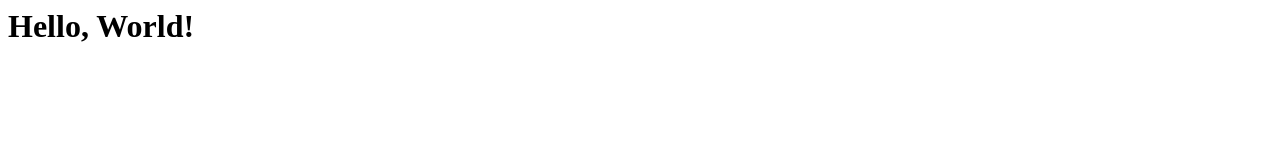
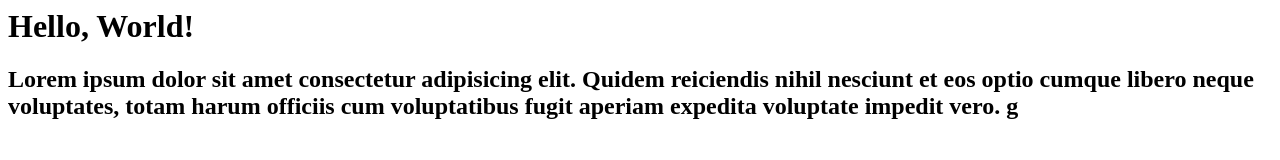
Before and after one commit to Nagoor29/Demo, a plain HTML site: page index.html in a window 1280 px wide. Drawn offline with Linux system fonts and the light colour scheme.

Commit message:
third commit

```diff
--- a/index.html
+++ b/index.html
@@ -1,10 +1,16 @@
 <html lang="en">
+
 <head>
     <meta charset="UTF-8">
     <meta name="viewport" content="width=device-width, initial-scale=1.0">
     <title>Document</title>
 </head>
+
 <body>
     <h1>Hello, World!</h1>
+    <h2>Lorem ipsum dolor sit amet consectetur adipisicing elit. Quidem reiciendis nihil nesciunt et eos optio cumque
+        libero neque voluptates, totam harum officiis cum voluptatibus fugit aperiam expedita voluptate impedit vero.
+    g</h2>
 </body>
+
 </html>
```
